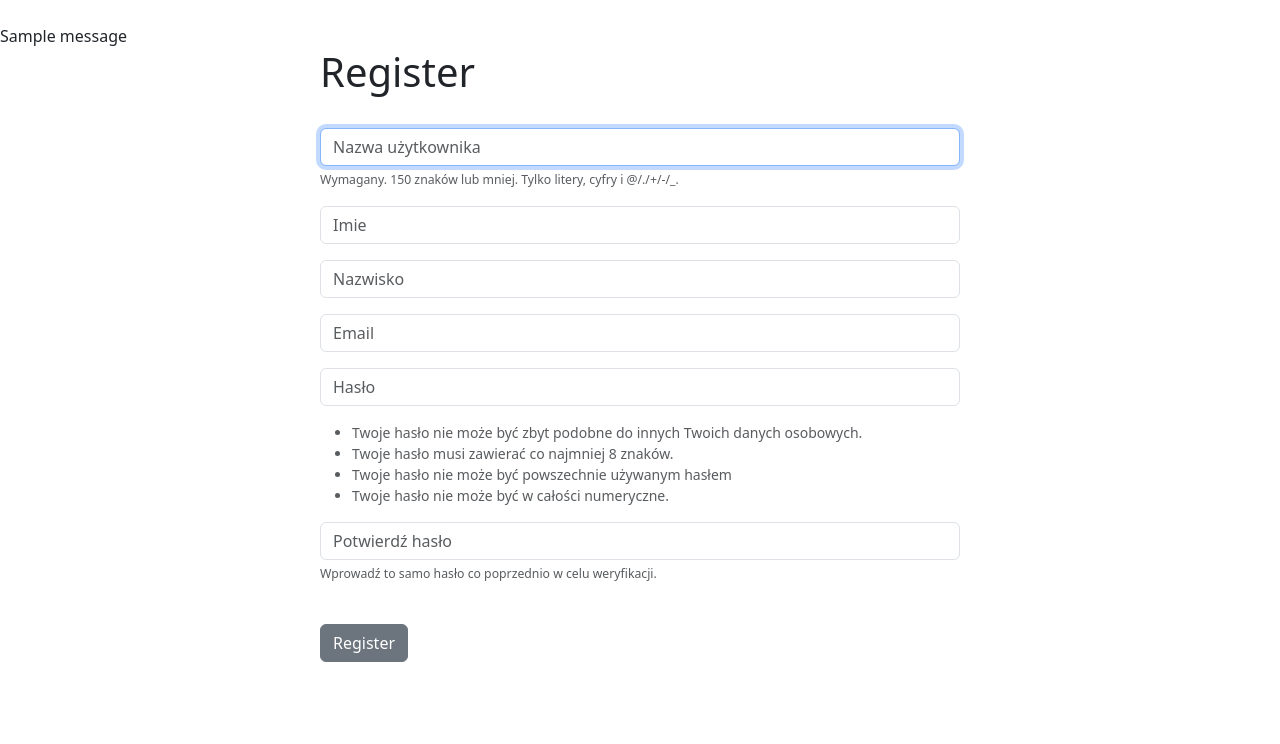
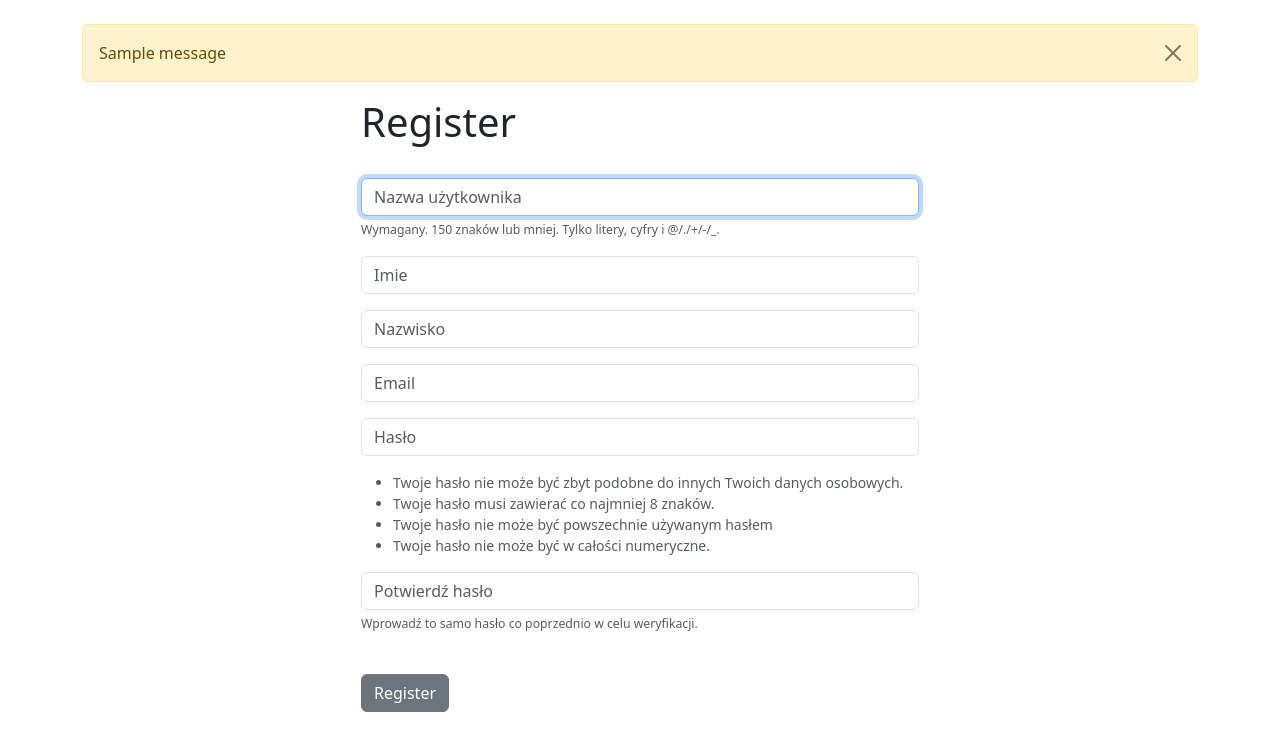
Before and after one commit to McRas/publ, a Django app: page /register/ in a window 1280 px wide. Shown: the part 56-800 px from the top of the page. Run offline with Django 4.2, Linux system fonts and the light colour scheme; tables that the repository leaves empty hold one stand-in row (values such as "Sample post"); one stand-in notice (Sample message) is shown.

Commit message:
Dodane wyświetlenie komunikatów po Loginu, Logoutu, Rejestracji

```diff
--- a/website/templates/base.html
+++ b/website/templates/base.html
@@ -3,23 +3,28 @@
   <head>
     <meta charset="utf-8">
     <meta name="viewport" content="width=device-width, initial-scale=1">
-    <title>Project</title>
-    <link href="https://cdn.jsdelivr.net/npm/bootstrap@5.3.3/dist/css/bootstrap.min.css" rel="stylesheet" integrity="sha384-QWTKZyjpPEjISv5WaRU9OFeRpok6YctnYmDr5pNlyT2bRjXh0JMhjY6hW+ALEwIH" crossorigin="anonymous">
+    <title>SimpCRM</title>
+    <link href="https://cdn.jsdelivr.net/npm/bootstrap@5.3.0-alpha1/dist/css/bootstrap.min.css" rel="stylesheet" integrity="sha384-GLhlTQ8iRABdZLl6O3oVMWSktQOp6b7In1Zl3/Jr59b6EGGoI1aFkw7cmDA6j6gD" crossorigin="anonymous">
   </head>
   <body>
     {% include 'navbar.html' %}
-    <div class="container"></div>
-        <br/>
-        {% if messages %}
+    <div class="container">
+      <br/>
+      {% if messages %}
         {% for message in messages %}
+          <div class="alert alert-warning alert-dismissible fade show" role="alert">
             {{ message }}
+            <button type="button" class="btn-close" data-bs-dismiss="alert" aria-label="Close"></button>
+          </div>
+
+
         {% endfor %}
       {% endif %}
 
       {% block content %}
-      {% endblock %}
+      {% endblock%}
     </div>
 
-    <script src="https://cdn.jsdelivr.net/npm/bootstrap@5.3.3/dist/js/bootstrap.bundle.min.js" integrity="sha384-YvpcrYf0tY3lHB60NNkmXc5s9fDVZLESaAA55NDzOxhy9GkcIdslK1eN7N6jIeHz" crossorigin="anonymous"></script>
+    <script src="https://cdn.jsdelivr.net/npm/bootstrap@5.3.0-alpha1/dist/js/bootstrap.bundle.min.js" integrity="sha384-w76AqPfDkMBDXo30jS1Sgez6pr3x5MlQ1ZAGC+nuZB+EYdgRZgiwxhTBTkF7CXvN" crossorigin="anonymous"></script>
   </body>
 </html>
```
